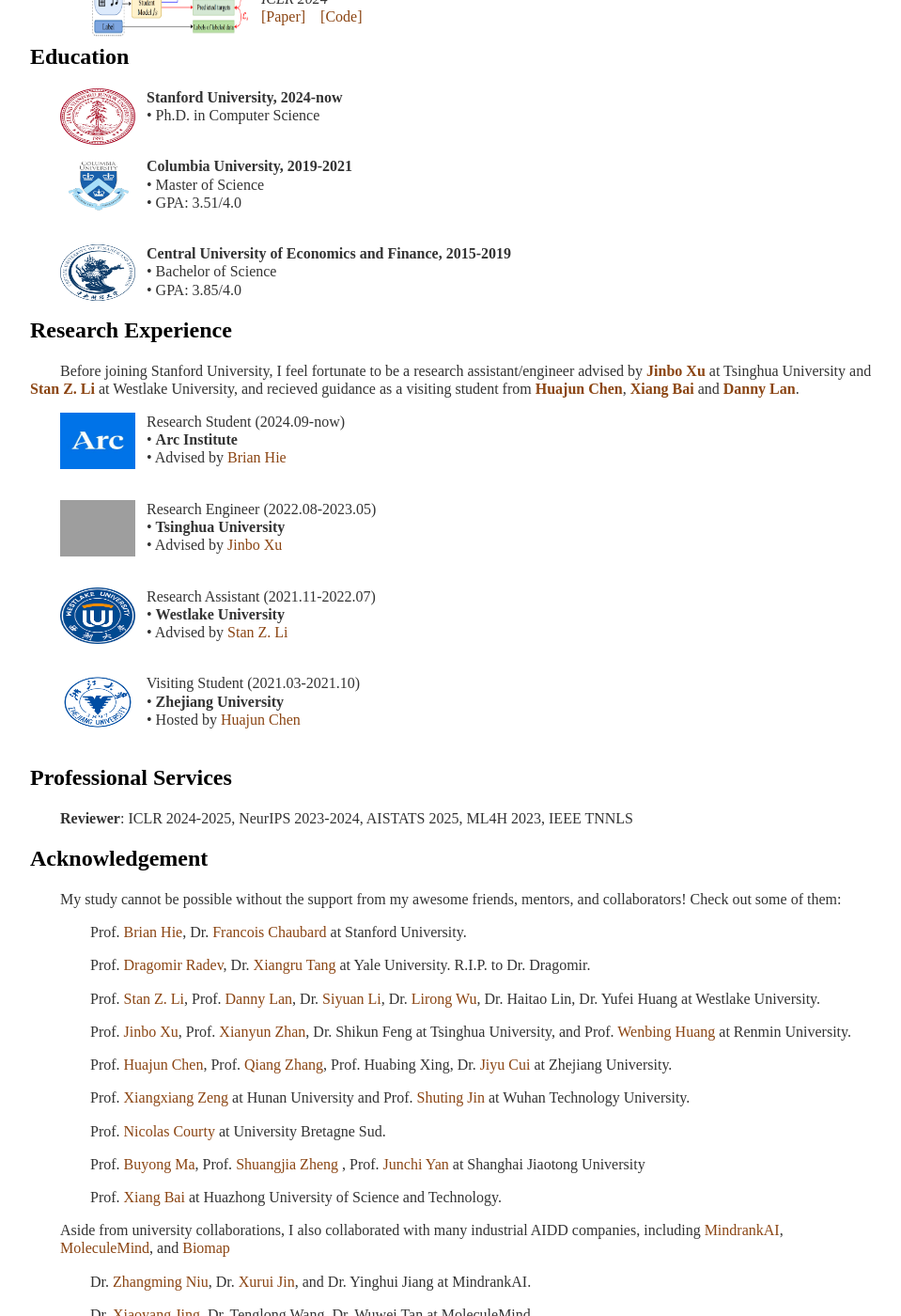
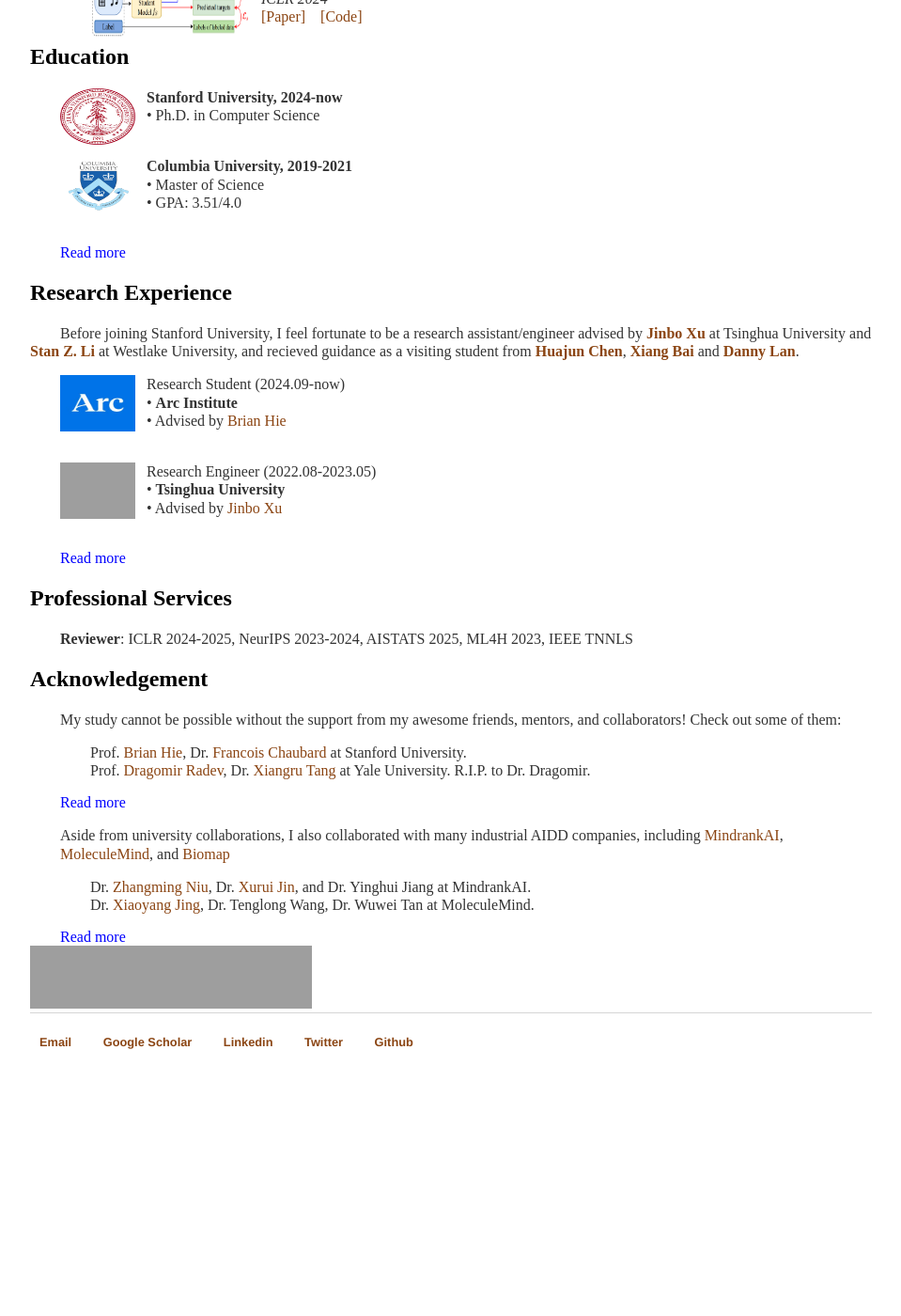
Before and after one commit to smiles724/smiles724.github.io, a Jekyll site: the page built from index.html, in a window 1280 px wide and 1400 px high, scrolled down 2799 px. Shown: the whole window at 94% size, without its empty margins (160-1119 px from the left). Built offline with Jekyll 4.4.1, drawn with Linux system fonts in a browser that asks for light colours; nearby versions of some CDN libraries; a style sheet for code colours, icons or effects is not loaded; after the commit the page ends 3985 px from its top, so only the background shows below that; some of the changed text lies outside the part shown; grey boxes are pictures that could not be loaded.

Commit message:
update_2024_10_01

```diff
--- a/index.html
+++ b/index.html
@@ -42,7 +42,7 @@
 			<b  style="background-image: linear-gradient(90deg,#ff0000 0,#2575fc); -webkit-background-clip: text; -webkit-text-fill-color: transparent;">
 			    &nbsp&nbsp [2024/03] One paper is accepted by <em>ICML 2024</em> and another paper is accepted by <em>IJCAI 2024</em>. <br></b>
 			<!-- <span id="dots">......</span> -->
-			<span id="more" style="display: none;">
+			<span id="more1" style="display: none;">
 			<img src="img/new.png" align="middle" width="32" height="15"/>
 			<b  style="background-image: linear-gradient(90deg,#ff0000 0,#2575fc); -webkit-background-clip: text; -webkit-text-fill-color: transparent;">
 			    &nbsp&nbsp [2023/10] One paper is accepted by <em>Nature Communications</em>. <br></b>
@@ -69,7 +69,7 @@
 				&nbsp&nbsp [2022/10] One work on 3D pretraining is accepted by <em>Advanced Science</em>.</b>
 			</span>
 		</p>
-		&nbsp&nbsp&nbsp&nbsp&nbsp&nbsp <a href="javascript:void(0);" onclick="myFunction()" id="myLink" style="color: blue; text-decoration: none; cursor: pointer;">Read more</a>
+		&nbsp&nbsp&nbsp&nbsp&nbsp&nbsp <a href="javascript:void(0);" onclick="toggleContent('more1', 'link1')" id="link1" style="color: blue; text-decoration: none; cursor: pointer;">Read more</a>
 
 	<!-- &nbsp&nbsp&nbsp&nbsp&nbsp&nbsp&nbsp <button onclick="myFunction()" id="myBtn">Read more</button> -->
 
@@ -325,14 +325,14 @@
 		</p>
 
 		<p style="margin-left: 2em;">
-		<!-- <span id="more" style="display: none;"> -->
+			<span id="more2" style="display: none;">
 			<img src="img/cufe.png" align="left" width="80" height="60"/>
 			&nbsp&nbsp <b>Central University of Economics and Finance, 2015-2019 </b><br>
 			&nbsp&nbsp &bull; Bachelor of Science<br>
 			&nbsp&nbsp &bull; GPA: 3.85/4.0<br>
-		<!-- </span> -->
+			</span>
 		</p>
-		<!-- &nbsp&nbsp&nbsp&nbsp&nbsp&nbsp <a href="javascript:void(0);" onclick="myFunction()" id="myLink" style="color: blue; text-decoration: none; cursor: pointer;">Read more</a> -->
+		&nbsp&nbsp&nbsp&nbsp&nbsp&nbsp&nbsp <a href="javascript:void(0);" onclick="toggleContent('more2', 'link2')" id="link2" style="color: blue; text-decoration: none; cursor: pointer;">Read more</a>
 
 	<h2><a name="exp"></a>Research Experience</h2>
 		<p style="text-indent: 2em;">Before joining Stanford University, I feel fortunate to be a research assistant/engineer advised by <a href="https://home.ttic.edu/~jinbo/"><b><strong>Jinbo Xu</strong></b></a> at Tsinghua University and <a href="https://scholar.google.com/citations?user=Y-nyLGIAAAAJ&hl=en&oi=ao"><b><strong>Stan Z. Li</strong></b></a> at Westlake University, and recieved guidance as a visiting student from <a href="https://person.zju.edu.cn/en/huajun"><b>Huajun Chen</b></a>, <a href="https://scholar.google.com/citations?user=UeltiQ4AAAAJ&hl=en"><b>Xiang Bai</b></a> and <a href="http://www.cs.cmu.edu/~lanzhzh/"><b>Danny Lan</b></a>. </p>
@@ -361,21 +361,21 @@
 
 
 		<p style="margin-left: 2em;">
+			<span id="more3" style="display: none;">
 			<img src="img/westlake.png" align="left" width="80" height="60"/>
 			&nbsp&nbsp Research Assistant (2021.11-2022.07) <br>
 			&nbsp&nbsp &bull; <b> Westlake University </b><br>
-			&nbsp&nbsp &bull; Advised by <a href="https://scholar.google.com/citations?user=Y-nyLGIAAAAJ&hl=en&oi=ao">Stan Z. Li</a><br>
-			<br>
-		</p>
-
-
-		<p style="margin-left: 2em;">
+			&nbsp&nbsp &bull; Advised by <a href="https://scholar.google.com/citations?user=Y-nyLGIAAAAJ&hl=en&oi=ao">Stan Z. Li</a><br><br><br>
 			<img src="img/zju.png" align="left" width="80" height="60"/>
 			&nbsp&nbsp Visiting Student (2021.03-2021.10) <br>
 			&nbsp&nbsp &bull; <b> Zhejiang University  </b><br>
-			&nbsp&nbsp &bull; Hosted by <a href="https://person.zju.edu.cn/en/huajun">Huajun Chen</a><br>
-			<br>
+			&nbsp&nbsp &bull; Hosted by <a href="https://person.zju.edu.cn/en/huajun">Huajun Chen</a><br> <br>
+			</span>
 		</p>
+		&nbsp&nbsp&nbsp&nbsp&nbsp&nbsp&nbsp <a href="javascript:void(0);" onclick="toggleContent('more3', 'link3')" id="link3" style="color: blue; text-decoration: none; cursor: pointer;">Read more</a>
+
+		<!-- <p style="margin-left: 2em;">  -->
+		<!-- </p> -->
 
 
 <!-- 		<p style="margin-left: 2em;"> Visiting Student (2020.11-2021.02) </p>
@@ -393,36 +393,42 @@
 
 	<h2><a name="ack"></a>Acknowledgement</h2>
 		<p style="text-indent: 2em;">My study cannot be possible without the support from my awesome friends, mentors, and collaborators! Check out some of them: </p>
-		<p style="margin-left: 4em;">Prof. <a href="">Brian Hie</a>, Dr. <a href="https://www.linkedin.com/in/francois-chaubard-0a169448/">Francois Chaubard</a> at Stanford University.</p>
-		<p style="margin-left: 4em;">Prof. <a href="https://cpsc.yale.edu/people/dragomir-radev">Dragomir Radev</a>, Dr. <a href="https://xiangrutang.github.io/">Xiangru Tang</a> at Yale University. R.I.P. to Dr. Dragomir. </p>
-		<p style="margin-left: 4em;">Prof. <a href="https://scholar.google.com/citations?user=Y-nyLGIAAAAJ&hl=en&oi=ao">Stan Z. Li</a>, Prof. <a href="http://www.cs.cmu.edu/~lanzhzh/">Danny Lan</a>, Dr. <a href="https://scholar.google.com/citations?user=SKTQTXwAAAAJ&hl=zh-CN">Siyuan Li</a>, Dr. <a href="https://lirongwu.github.io/">Lirong Wu</a>, Dr. Haitao Lin, Dr. Yufei Huang at Westlake University.</p>
-		<p style="margin-left: 4em;">Prof. <a href="https://air.tsinghua.edu.cn/info/1047/1675.htm">Jinbo Xu</a>, Prof. <a href="https://scholar.google.com.hk/citations?user=pDMnGloAAAAJ&hl=zh-CN">Xianyun Zhan</a>, Dr. Shikun Feng at Tsinghua University, and Prof. <a href="https://gsai.ruc.edu.cn/addons/teacher/index/info.html?user_id=31&ruccode=ADIIMVRnBzFXMFdnVTAIOw%3D%3D&ln=en">Wenbing Huang</a> at Renmin University.</p>
-		<p style="margin-left: 4em;">Prof. <a href="https://person.zju.edu.cn/en/huajun">Huajun Chen</a>, Prof.  <a href="https://qiangairesearcher.github.io">Qiang Zhang</a>, Prof. Huabing Xing, Dr. <a href="https://www.researchgate.net/profile/Jiyu_Cui3">Jiyu Cui</a> at Zhejiang University.</p>
-		<p style="margin-left: 4em;">Prof. <a href="https://scholar.google.com/citations?user=B20HBMIAAAAJ&hl=en">Xiangxiang Zeng</a> at Hunan University and Prof. <a href="https://www.researchgate.net/profile/Jin-Shuting">Shuting Jin</a> at Wuhan Technology University.</p>
-		<p style="margin-left: 4em;">Prof. <a href="https://people.irisa.fr/Nicolas.Courty/">Nicolas Courty</a> at University Bretagne Sud.</p>
-		<p style="margin-left: 4em;">Prof. <a href="https://scholar.google.com/citations?user=6VkxqHIAAAAJ&hl=en">Buyong Ma</a>, Prof. <a href="https://prokia.github.io/">Shuangjia Zheng </a>, Prof. <a href="https://scholar.google.com/citations?user=ga230VoAAAAJ&hl=en">Junchi Yan</a> at Shanghai Jiaotong University</p>
-		<p style="margin-left: 4em;">Prof. <a href="https://scholar.google.com/citations?user=UeltiQ4AAAAJ&hl=en">Xiang Bai</a> at Huazhong University of Science and Technology.</p>
+		<p style="margin-left: 4em;">Prof. <a href="">Brian Hie</a>, Dr. <a href="https://www.linkedin.com/in/francois-chaubard-0a169448/">Francois Chaubard</a> at Stanford University.<br>
+		Prof. <a href="https://cpsc.yale.edu/people/dragomir-radev">Dragomir Radev</a>, Dr. <a href="https://xiangrutang.github.io/">Xiangru Tang</a> at Yale University. R.I.P. to Dr. Dragomir. <br>
+		<span id="more4" style="display: none;">
+		Prof. <a href="https://scholar.google.com/citations?user=Y-nyLGIAAAAJ&hl=en&oi=ao">Stan Z. Li</a>, Prof. <a href="http://www.cs.cmu.edu/~lanzhzh/">Danny Lan</a>, Dr. <a href="https://scholar.google.com/citations?user=SKTQTXwAAAAJ&hl=zh-CN">Siyuan Li</a>, Dr. <a href="https://lirongwu.github.io/">Lirong Wu</a>, Dr. Haitao Lin, Dr. Yufei Huang at Westlake University.<br>
+		Prof. <a href="https://air.tsinghua.edu.cn/info/1047/1675.htm">Jinbo Xu</a>, Prof. <a href="https://scholar.google.com.hk/citations?user=pDMnGloAAAAJ&hl=zh-CN">Xianyun Zhan</a>, Dr. Shikun Feng at Tsinghua University, and Prof. <a href="https://gsai.ruc.edu.cn/addons/teacher/index/info.html?user_id=31&ruccode=ADIIMVRnBzFXMFdnVTAIOw%3D%3D&ln=en">Wenbing Huang</a> at Renmin University.<br>
+		Prof. <a href="https://person.zju.edu.cn/en/huajun">Huajun Chen</a>, Prof.  <a href="https://qiangairesearcher.github.io">Qiang Zhang</a>, Prof. Huabing Xing, Dr. <a href="https://www.researchgate.net/profile/Jiyu_Cui3">Jiyu Cui</a> at Zhejiang University.<br>
+		Prof. <a href="https://scholar.google.com/citations?user=B20HBMIAAAAJ&hl=en">Xiangxiang Zeng</a> at Hunan University and Prof. <a href="https://www.researchgate.net/profile/Jin-Shuting">Shuting Jin</a> at Wuhan Technology University.<br>
+		Prof. <a href="https://people.irisa.fr/Nicolas.Courty/">Nicolas Courty</a> at University Bretagne Sud.<br>
+		Prof. <a href="https://scholar.google.com/citations?user=6VkxqHIAAAAJ&hl=en">Buyong Ma</a>, Prof. <a href="https://prokia.github.io/">Shuangjia Zheng </a>, Prof. <a href="https://scholar.google.com/citations?user=ga230VoAAAAJ&hl=en">Junchi Yan</a> at Shanghai Jiaotong University<br>
+		Prof. <a href="https://scholar.google.com/citations?user=UeltiQ4AAAAJ&hl=en">Xiang Bai</a> at Huazhong University of Science and Technology.
+		</span></p>
+		&nbsp&nbsp&nbsp&nbsp&nbsp&nbsp&nbsp <a href="javascript:void(0);" onclick="toggleContent('more4', 'link4')" id="link4" style="color: blue; text-decoration: none; cursor: pointer;">Read more</a>
 		<p style="margin-left: 2em;">Aside from university collaborations, I also collaborated with many industrial AIDD companies, including <a href="https://www.mindrank.ai/">MindrankAI</a>, <a href="http://moleculemind.com/">MoleculeMind</a>, and <a href="https://www.biomap.com/">Biomap</a></p>
 		<!-- as well as non-profit organizations -->
-		<p style="margin-left: 4em;">Dr. <a href="https://scholar.google.com/citations?user=p_Jc_A8AAAAJ&hl=en">Zhangming Niu</a>, Dr. <a href="https://scholar.google.com/citations?user=lSXBExEAAAAJ&hl=en">Xurui Jin</a>, and Dr. Yinghui Jiang at MindrankAI.</p>
-		<p style="margin-left: 4em;">Dr. <a href="https://scholar.google.com/citations?user=yb1oaNEAAAAJ&hl=en">Xiaoyang Jing</a>, Dr. Tenglong Wang, Dr. Wuwei Tan at MoleculeMind.</p>
-		<p style="margin-left: 4em;">Prof. <a href="https://scholar.google.com/citations?user=Xl4E0CsAAAAJ&hl=en">Le Song</a> at BioMap.</p>
+		<p style="margin-left: 4em;">Dr. <a href="https://scholar.google.com/citations?user=p_Jc_A8AAAAJ&hl=en">Zhangming Niu</a>, Dr. <a href="https://scholar.google.com/citations?user=lSXBExEAAAAJ&hl=en">Xurui Jin</a>, and Dr. Yinghui Jiang at MindrankAI.<br>
+		Dr. <a href="https://scholar.google.com/citations?user=yb1oaNEAAAAJ&hl=en">Xiaoyang Jing</a>, Dr. Tenglong Wang, Dr. Wuwei Tan at MoleculeMind.<br>
+		<span id="more5" style="display: none;">
+		Prof. <a href="https://scholar.google.com/citations?user=Xl4E0CsAAAAJ&hl=en">Le Song</a> at BioMap.
 		<!-- <p style="margin-left: 4em;">Mr. Guojiang Zhao at DeepPotential.</p> -->
+		</span></p>
+		&nbsp&nbsp&nbsp&nbsp&nbsp&nbsp&nbsp <a href="javascript:void(0);" onclick="toggleContent('more5', 'link5')" id="link5" style="color: blue; text-decoration: none; cursor: pointer;">Read more</a>
 
 	<br>
 	<a href="https://clustrmaps.com/site/1brku" title="Visit tracker"><img src="//www.clustrmaps.com/map_v2.png?d=Fl2bXkWRj5KhnWzKs27ehrk6FKJXn891XzeirNnn6wQ&cl=ffffff" width="300"></a>
 
 	<script>
-		function myFunction() {
-		  var moreText = document.getElementById("more");
-		  var linkText = document.getElementById("myLink");
+	    function toggleContent(moreId, linkId) {
+	        var moreText = document.getElementById(moreId);
+	        var linkText = document.getElementById(linkId);
 
 	        if (moreText.style.display === "none") {
 	            moreText.style.display = "inline";
 	            linkText.innerHTML = "Read less";
 	        } else {
 	            moreText.style.display = "none";
-		    linkText.innerHTML = "Read more...";
+	            linkText.innerHTML = "Read more";
 	        }
 	    }
 	</script>
```
Lines whose indentation alone changed are shown as unchanged.
